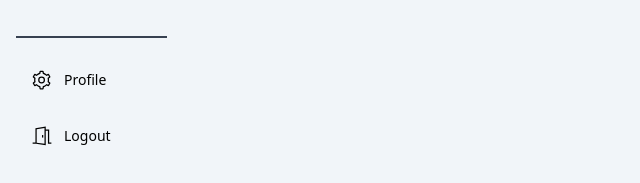
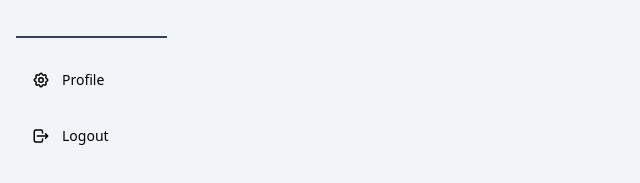
Before and after one commit to ceghap/goinvois-nextjs, a Next.js app: page /dashboard/companies/1 in a window 1280 px wide. Shown: the part 614-797 px from the top of the page, without its empty margins (0-640 px from the left). Built offline with nearby package versions, Linux system fonts and the light colour scheme.

Commit message:
change icon in menu footer

```diff
--- a/components/Sidebar/SidebarFooter.tsx
+++ b/components/Sidebar/SidebarFooter.tsx
@@ -1,39 +1,28 @@
+import { TbLogout, TbSettings } from 'react-icons/tb';
+import Link from 'next/link';
+
 export const SidebarFooter = () => {
   return (
     <ul className="pt-4 pb-2 space-y-1 text-sm">
       <li>
-        <a
+        <Link
           rel="noopener noreferrer"
           href="/dashboard/profile"
           className="flex items-center p-4 space-x-3 rounded-md"
         >
-          <svg
-            xmlns="http://www.w3.org/2000/svg"
-            viewBox="0 0 512 512"
-            className="w-5 h-5 fill-current dark:text-gray-400"
-          >
-            <path d="M245.151,168a88,88,0,1,0,88,88A88.1,88.1,0,0,0,245.151,168Zm0,144a56,56,0,1,1,56-56A56.063,56.063,0,0,1,245.151,312Z"></path>
-            <path d="M464.7,322.319l-31.77-26.153a193.081,193.081,0,0,0,0-80.332l31.77-26.153a19.941,19.941,0,0,0,4.606-25.439l-32.612-56.483a19.936,19.936,0,0,0-24.337-8.73l-38.561,14.447a192.038,192.038,0,0,0-69.54-40.192L297.49,32.713A19.936,19.936,0,0,0,277.762,16H212.54a19.937,19.937,0,0,0-19.728,16.712L186.05,73.284a192.03,192.03,0,0,0-69.54,40.192L77.945,99.027a19.937,19.937,0,0,0-24.334,8.731L21,164.245a19.94,19.94,0,0,0,4.61,25.438l31.767,26.151a193.081,193.081,0,0,0,0,80.332l-31.77,26.153A19.942,19.942,0,0,0,21,347.758l32.612,56.483a19.937,19.937,0,0,0,24.337,8.73l38.562-14.447a192.03,192.03,0,0,0,69.54,40.192l6.762,40.571A19.937,19.937,0,0,0,212.54,496h65.222a19.936,19.936,0,0,0,19.728-16.712l6.763-40.572a192.038,192.038,0,0,0,69.54-40.192l38.564,14.449a19.938,19.938,0,0,0,24.334-8.731L469.3,347.755A19.939,19.939,0,0,0,464.7,322.319Zm-50.636,57.12-48.109-18.024-7.285,7.334a159.955,159.955,0,0,1-72.625,41.973l-10,2.636L267.6,464h-44.89l-8.442-50.642-10-2.636a159.955,159.955,0,0,1-72.625-41.973l-7.285-7.334L76.241,379.439,53.8,340.562l39.629-32.624-2.7-9.973a160.9,160.9,0,0,1,0-83.93l2.7-9.972L53.8,171.439l22.446-38.878,48.109,18.024,7.285-7.334a159.955,159.955,0,0,1,72.625-41.973l10-2.636L222.706,48H267.6l8.442,50.642,10,2.636a159.955,159.955,0,0,1,72.625,41.973l7.285,7.334,48.109-18.024,22.447,38.877-39.629,32.625,2.7,9.972a160.9,160.9,0,0,1,0,83.93l-2.7,9.973,39.629,32.623Z"></path>
-          </svg>
+          <TbSettings className="text-lg" />
           <span>Profile</span>
-        </a>
+        </Link>
       </li>
       <li>
-        <a
+        <Link
           rel="noopener noreferrer"
-          href="#"
+          href="/"
           className="flex items-center p-4 space-x-3 rounded-md"
         >
-          <svg
-            xmlns="http://www.w3.org/2000/svg"
-            viewBox="0 0 512 512"
-            className="w-5 h-5 fill-current dark:text-gray-400"
-          >
-            <path d="M440,424V88H352V13.005L88,58.522V424H16v32h86.9L352,490.358V120h56V456h88V424ZM320,453.642,120,426.056V85.478L320,51Z"></path>
-            <rect width="32" height="64" x="256" y="232"></rect>
-          </svg>
+          <TbLogout className="text-lg" />
           <span>Logout</span>
-        </a>
+        </Link>
       </li>
     </ul>
   );
```
